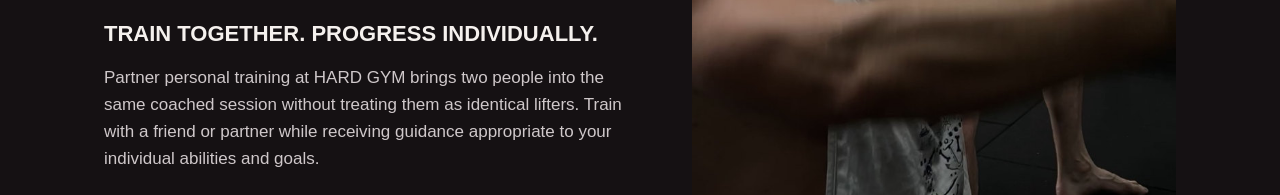
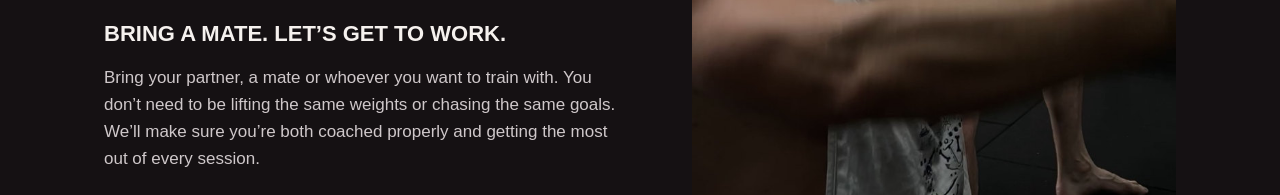
Before and after one commit to tjkcroft-lang/hard-gym-website, a plain HTML site: page partner-training-newcastle.html in a window 1280 px wide. Shown: the part 559-754 px from the top of the page. Drawn offline with Linux system fonts and the light colour scheme.

Commit message:
Rewrite hero introduction copy for HARD GYM voice without changing page design

```diff
--- a/partner-training-newcastle.html
+++ b/partner-training-newcastle.html
@@ -118,8 +118,8 @@ header.hg-service-header{position:sticky;top:0;z-index:900;background:#190b11}
     <div>
       <p class="eyebrow">PRIVATE COACHING / 02 · LAMBTON, NEWCASTLE</p>
       <h1>2-ON-1 PARTNER TRAINING IN NEWCASTLE</h1>
-      <p class="lede">TRAIN TOGETHER. PROGRESS INDIVIDUALLY.</p>
-      <p class="copy">Partner personal training at HARD GYM brings two people into the same coached session without treating them as identical lifters. Train with a friend or partner while receiving guidance appropriate to your individual abilities and goals.</p>
+      <p class="lede">BRING A MATE. LET’S GET TO WORK.</p>
+      <p class="copy">Bring your partner, a mate or whoever you want to train with. You don’t need to be lifting the same weights or chasing the same goals. We’ll make sure you’re both coached properly and getting the most out of every session.</p>
       <a class="button" href="/get-started.html">BOOK A FREE CONSULTATION</a>
     </div>
     <div class="hero-image"><img src="/IMG_8057.jpeg" alt="Two people training together with strength equipment inside HARD GYM in Lambton" fetchpriority="high"></div>
```
